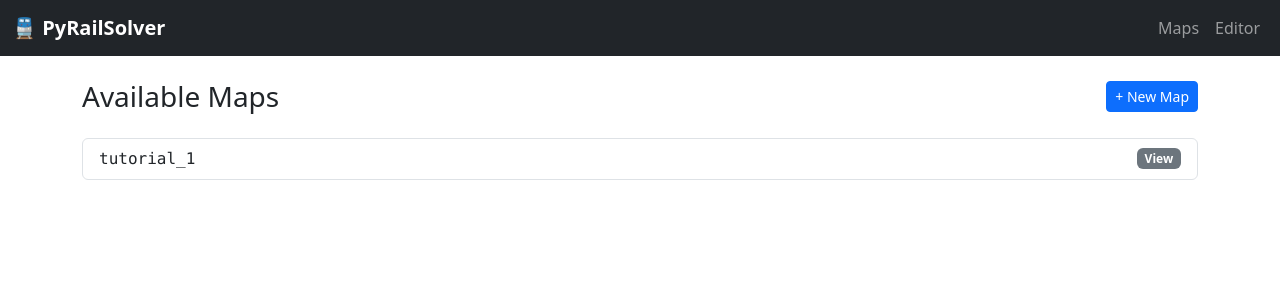
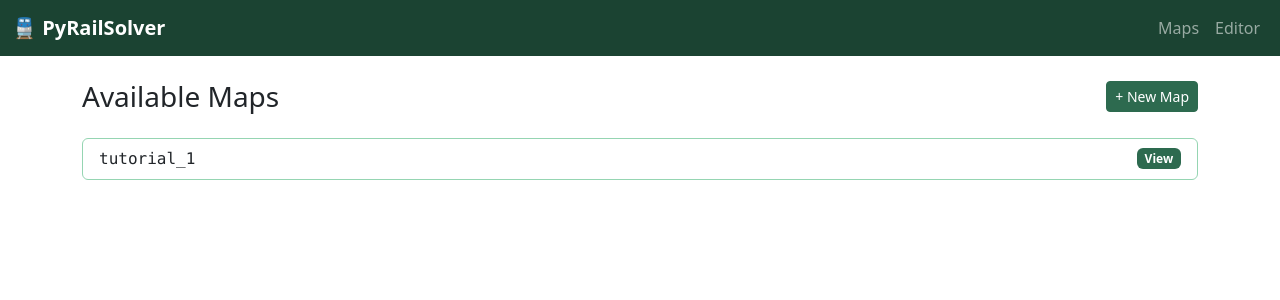
Before and after one commit to GreenMachine582/PyRailSolver, a FastAPI app: page / in a window 1280 px wide. Shown: the top 300 px of the page. Run offline with FastAPI, Linux system fonts and the light colour scheme; parts of the project's set-up code (start-up, migrations or seed data) failed here and were passed over; some libraries are stand-ins or nearby versions.

Commit message:
feat(styles): add green railway theme and update button styles in app.css

```diff
--- a/app/ui/static/app.css
+++ b/app/ui/static/app.css
@@ -1,3 +1,4 @@
+/* ─── map canvas ─────────────────────────────────────────── */
 .map-canvas {
   min-height: 480px;
 }
@@ -24,3 +25,85 @@
   vertical-align: middle;
   margin-right: 2px;
 }
+
+/* ─── green railway theme ────────────────────────────────── */
+:root {
+  --rs-950:   #1b4332;
+  --rs-700:   #2d6a4f;
+  --rs-500:   #40916c;
+  --rs-300:   #74c69d;
+  --rs-100:   #d8f3dc;
+  --rs-50:    #f0fdf4;
+  --rs-border: #95d5b2;
+}
+
+/* Navbar */
+.navbar.bg-dark { background-color: var(--rs-950) !important; }
+
+/* Cards */
+.card { border-color: var(--rs-border); }
+.card-header {
+  background-color: var(--rs-100);
+  border-bottom-color: var(--rs-border);
+  color: var(--rs-950);
+}
+
+/* Modals */
+.modal-header {
+  background-color: var(--rs-100);
+  border-bottom-color: var(--rs-border);
+}
+
+/* List items */
+.list-group { border-color: var(--rs-border); }
+.list-group-item { border-color: var(--rs-border); }
+.list-group-item-action:hover,
+.list-group-item-action:focus { background-color: #e2f5e9; }
+
+/* Toolbar dividers */
+.vr { background-color: var(--rs-border); opacity: 1; }
+
+/* Buttons — secondary (active tool highlight, small action buttons) */
+.btn-secondary {
+  --bs-btn-bg:                  var(--rs-700);
+  --bs-btn-border-color:        var(--rs-700);
+  --bs-btn-hover-bg:            var(--rs-950);
+  --bs-btn-hover-border-color:  var(--rs-950);
+  --bs-btn-active-bg:           var(--rs-950);
+  --bs-btn-active-border-color: var(--rs-950);
+}
+
+.btn-outline-secondary {
+  --bs-btn-color:               var(--rs-700);
+  --bs-btn-border-color:        var(--rs-700);
+  --bs-btn-hover-color:         #fff;
+  --bs-btn-hover-bg:            var(--rs-700);
+  --bs-btn-hover-border-color:  var(--rs-700);
+  --bs-btn-active-bg:           var(--rs-950);
+  --bs-btn-active-border-color: var(--rs-950);
+}
+
+/* Buttons — primary (Place / Draw / Save modals) */
+.btn-primary {
+  --bs-btn-bg:                  var(--rs-700);
+  --bs-btn-border-color:        var(--rs-700);
+  --bs-btn-hover-bg:            var(--rs-950);
+  --bs-btn-hover-border-color:  var(--rs-950);
+  --bs-btn-active-bg:           var(--rs-950);
+  --bs-btn-active-border-color: var(--rs-950);
+}
+
+/* Badge (grid size) */
+.badge.bg-secondary { background-color: var(--rs-700) !important; }
+
+/* Form focus rings */
+.form-control:focus,
+.form-check-input:focus {
+  border-color: var(--rs-300);
+  box-shadow: 0 0 0 .25rem rgba(64, 145, 108, .25);
+}
+
+.form-check-input:checked {
+  background-color: var(--rs-700);
+  border-color:     var(--rs-700);
+}
```
